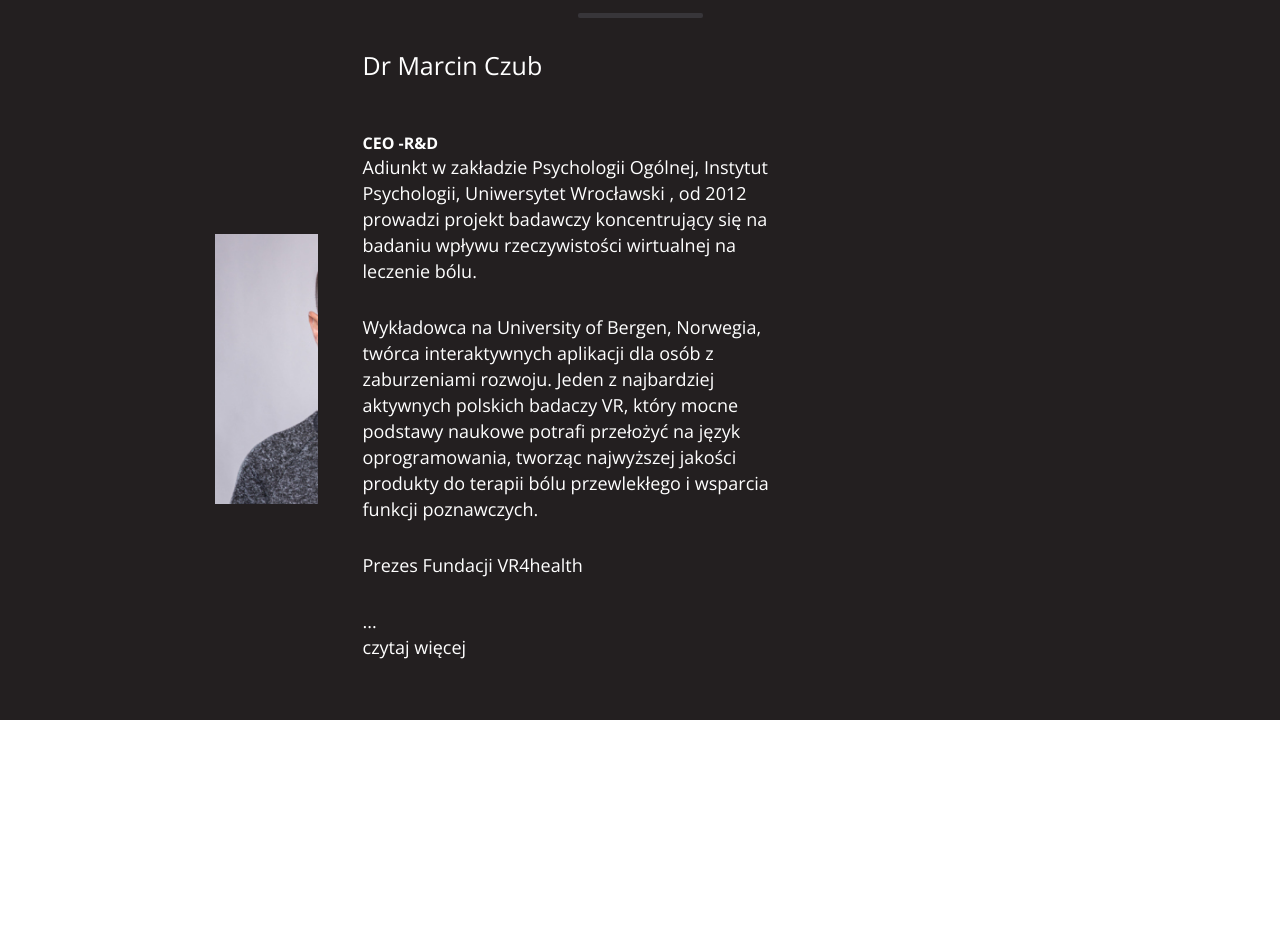
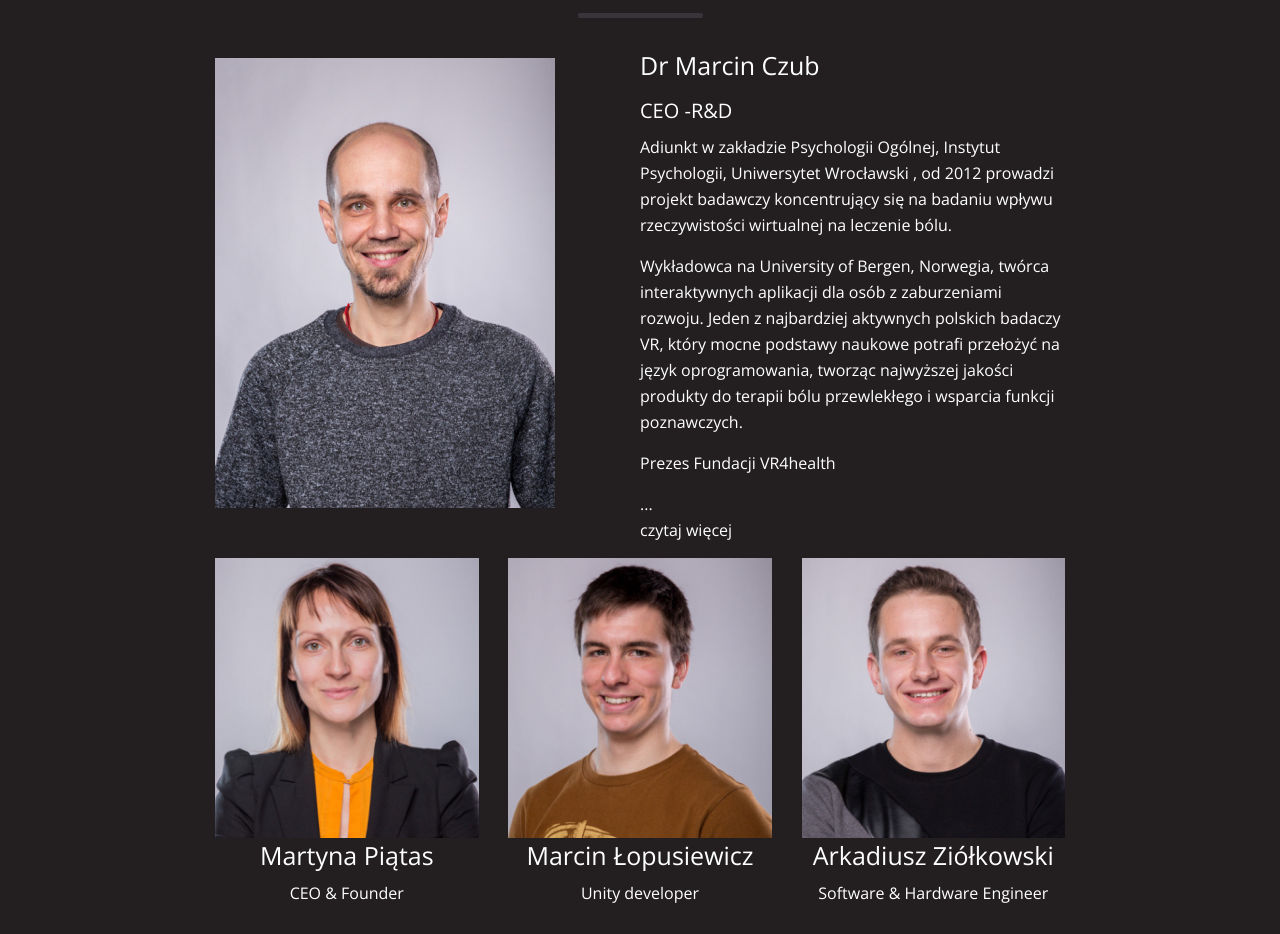
Before and after one commit to ajezierska/VR-Mind, a website: page index.html in a window 1280 px wide. Shown: the part 3920-4854 px from the top of the page. Before the commit the page ends 4640 px from the top, so only its background shows below. Drawn offline with nearby package versions, Linux system fonts and the light colour scheme.

Commit message:
team section

```diff
--- a/index.html
+++ b/index.html
@@ -200,9 +200,28 @@
             </div>
           </div>
         </div>
-        <div>
-          <!-- reszta zespołu -->
-        </div>
+        <!-- Rest of team -->
+        <div class="col3-content">
+          <div>
+            <div class="team-member-first"></div>
+            <h3>Martyna Piątas</h3>
+            <span>CEO & Founder</span>
+          </div>
+          <div>
+            <div class="team-member-second"></div>
+            <h3>Marcin Łopusiewicz</h3>
+            <span>Unity developer</span>
+          </div>
+          <div>
+            <div class="team-member-third"></div>
+            <h3>Arkadiusz Ziółkowski</h3>
+            <span>Software & Hardware Engineer</span>
+          </div>
+          <!-- <div>
+            <div class="team-member-forth"></div>
+            <h3>Jakub Koban</h3>
+            <span>Software & Hardware Engineer</span>
+          </div> -->
       </div>
     </div>
   </div>
--- a/scss/main.scss
+++ b/scss/main.scss
@@ -15,6 +15,9 @@ body{
     display: flex;
     flex-direction: column;
     align-items: center;
+  }
+  button {
+    outline: none;
   }
 }
 $main-color: rgb(70, 25, 71);
@@ -112,6 +115,10 @@ $main-color: rgb(70, 25, 71);
 section{
   padding-top: 30px;
   padding-bottom: 30px;
+  .col-2{
+    display: flex;
+    justify-content: center;
+  }
   h2{
     font-weight: 400;
     margin-bottom: 30px;
@@ -142,9 +149,6 @@ section{
 // section - first - Innowacje kluczem do lepszej jakości życia
 
 #first-section {
-  .col-2{
-    display: flex;
-    justify-content: center;
   .first-section-img{
     background-image: url(../images/graph.png);
     background-size: cover;
@@ -162,15 +166,11 @@ section{
     color: $main-color;
   }
 }
-}
 
 // section - second - oferta
 
 #second-section {
   background-color: #dfddde;
-  .col-2{
-    display: flex;
-    justify-content: center;
   .second-section-img{
     background-image: url(../images/computer.png);
     background-size: cover;
@@ -197,7 +197,6 @@ section{
       padding-right: 20px;
     }
   }
-  }
   button{
     background-color: #cdcdcd;;
     color: white;
@@ -219,10 +218,8 @@ section{
   }
 }
 // section - forth - aktualności
+
 #forth-section {
-  .col-2{
-    display: flex;
-    justify-content: center;
   .forth-section-img{
     background-image: url(../images/PNIR_2017_nominacja1.png);
     background-size: cover;
@@ -232,10 +229,9 @@ section{
     align-self: center;
     margin-right: 45px;
   }
-    p{
+  .col-2 p{
     text-align: left;
     width: 60%
-    }
   }
 }
 //section - fifth - o nas
@@ -250,25 +246,66 @@ section{
   background-color: #231f20;
   color: white;
   .col-2{
+    justify-content: space-between;
+  }
+  .main-team-img{
+    background-image: url(../images/marcin_cz.jpg);
+    height: 450px;
+    width: 40%;
     display: flex;
-    justify-content: center;
-    .main-team-img{
-      background-image: url(../images/marcin_cz_sm.jpg);
-      background-size: cover;
-      height: 270px;
-      width: 415px;
-      display: flex;
-      align-self: center;
     margin-right: 45px;
+    margin-top: 10px;
   }
   .col2-content{
-      h3, h4, p{
+    width: 50%;
+    h3, h4, p {
       text-align: left;
-          width: 60%;
+    }
+    p {
+      font-size: 16px;
+      margin-bottom: 15px;
+    }
+    h4 {
+      font-size: 20px;
+      font-weight: 300;
+      margin-bottom: 10px;
+    }
+    h3 {
+      margin-bottom: 15px;
+
     }
   }
   .more-content{
     cursor: pointer;
   }
+  .col3-content{
+    display: flex;
+    justify-content: space-between;
+    width: 100%;
+    h3{
+      margin-bottom: 10px;
+    }
+    .team-member-first{
+        background-image: url(../images/martyna_sm.jpg);
+    }
+    .team-member-second{
+        background-image: url(../images/marcin_l_sm.jpg);
+    }
+    .team-member-third{
+        background-image: url(../images/arek_sm.jpg);
+    }
+    .team-member-forth{
+        background-image: url(../images/jakub_sm.jpg);
+    }
+    &>div{
+      width: 31%;
+      text-align: center;
+      div{
+        height: 280px;
+        width: 100%;
+        background-size: cover;
+        background-position: center;
       }
     }
+  }
+}
```
Also changed, not shown: css/main.css, images/marcin_cz.jpg (added). Lines whose indentation alone changed are shown as unchanged.
